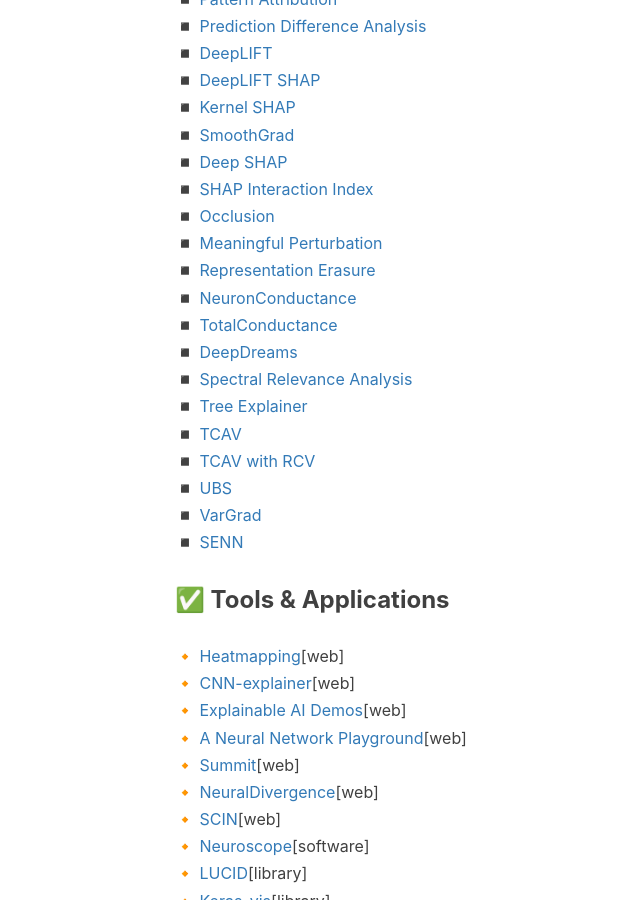
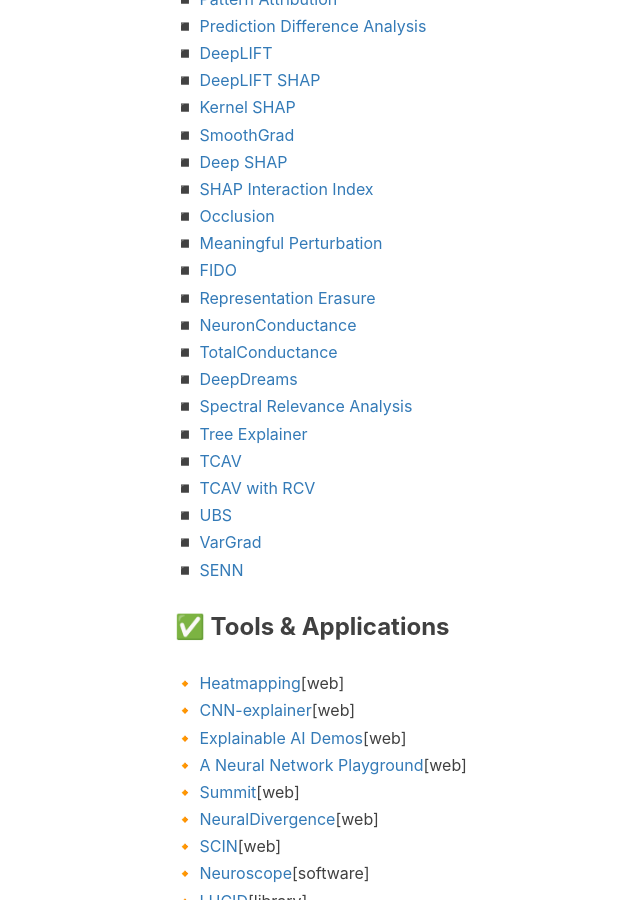
Before and after one commit to jizhang02/jizhang02.github.io, a Jekyll site: the page built from _posts/2021-05-06-xai.markdown, in a window 1280 px wide and 900 px high, scrolled down 1605 px. Shown: the whole window, without its empty margins (90-730 px from the left). Built offline with Jekyll 4.4.1, drawn with Linux system fonts in a browser that asks for light colours; nearby versions of some CDN libraries; comment, search, counter and statistics services are not loaded.

Commit message:
Update 2021-05-06-xai.markdown

```diff
--- a/_posts/2021-05-06-xai.markdown
+++ b/_posts/2021-05-06-xai.markdown
@@ -52,6 +52,7 @@ This post is the collection of explainable AI techniques, tools, applications an
 ◾ [SHAP Interaction Index](https://doi.org/10.1038/s42256-019-0138-9)
 ◾ [Occlusion](https://doi.org/10.1007/978-3-319-10590-1_53)
 ◾ [Meaningful Perturbation](https://openaccess.thecvf.com/content_iccv_2017/html/Fong_Interpretable_Explanations_of_ICCV_2017_paper.html)
+◾ [FIDO](https://openreview.net/forum?id=B1MXz20cYQ)
 ◾ [Representation Erasure](https://arxiv.org/abs/1612.08220)
 ◾ [NeuronConductance](https://arxiv.org/abs/1805.12233)
 ◾ [TotalConductance](https://arxiv.org/abs/1805.12233)
```
